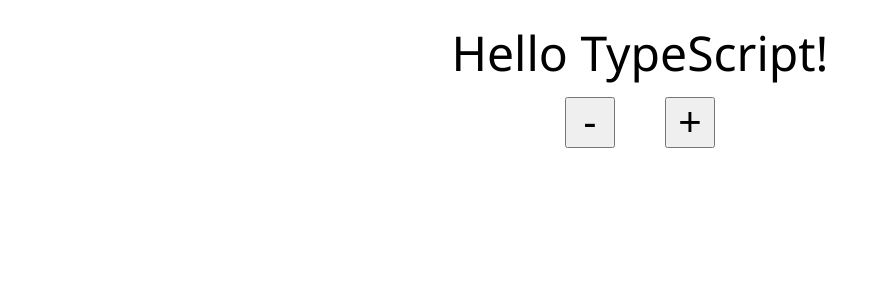
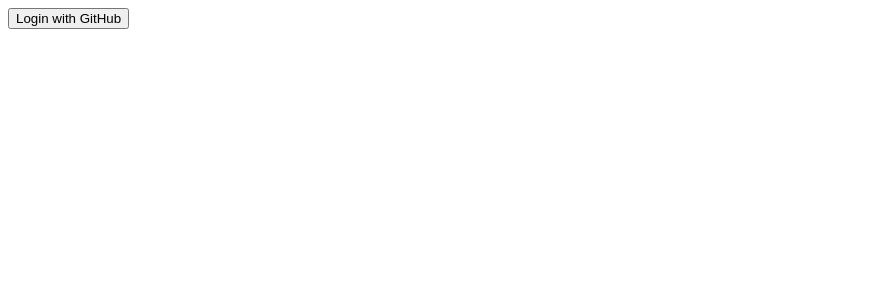
Before and after one commit to wbdana/chief, a React (Create React App) app: page / in a window 1280 px wide. Shown: the top 300 px of the page, without its empty margins (0-880 px from the left). Built offline with nearby package versions, Linux system fonts and the light colour scheme.

Commit message:
Link to back end

```diff
--- /dev/null
+++ b/src/components/LoginForm.tsx
@@ -0,0 +1,38 @@
+import * as React from 'react';
+
+export interface IProps {
+
+}
+
+interface IState {
+
+}
+
+class LoginForm extends React.Component<IProps, IState> {
+
+    loginWithGitHub = () => {
+        console.log('login');
+        const options = {
+            "method": "GET",
+            "headers": {
+              "content-type": "application/json",
+              "accept": "application/json"
+            }
+        };
+        fetch('http://localhost:8000/records/', options)
+            .then(resp => resp.json())
+            .then(json => console.log(json));
+    }
+
+    render() {
+        return (
+            <div className="login-form">
+                <button className="btn btn__login btn__login-github" onClick={this.loginWithGitHub}>
+                    Login with GitHub
+                </button>
+            </div>
+        );
+    }
+}
+
+export default LoginForm;
--- a/src/index.tsx
+++ b/src/index.tsx
@@ -1,7 +1,9 @@
 import * as React from 'react';
 import * as ReactDOM from 'react-dom';
-import Hello from './containers/Hello';
-import './index.css';
+// import Hello from './containers/Hello';
+// import './index.css';
+
+import LoginForm from './components/LoginForm';
 import registerServiceWorker from './registerServiceWorker';
 
 import { createStore } from 'redux';
@@ -17,7 +19,7 @@
 
 ReactDOM.render(
   <Provider store={store}>
-    <Hello />
+    <LoginForm />
   </Provider>,
   document.getElementById('root') as HTMLElement
 );
```
